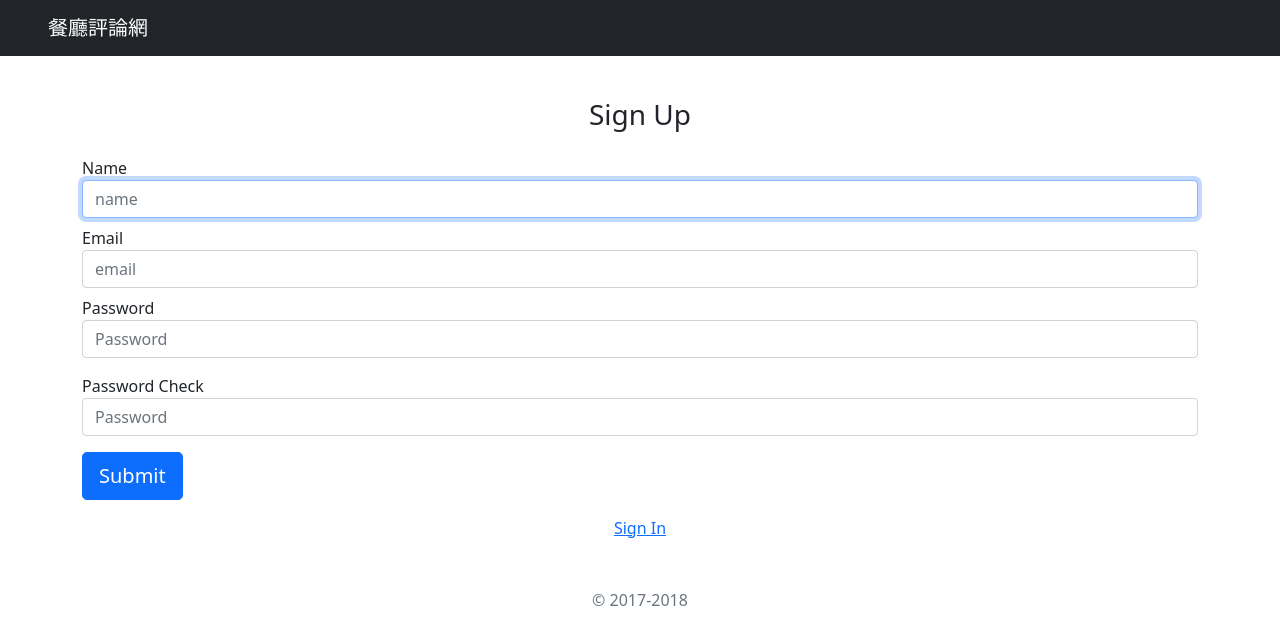
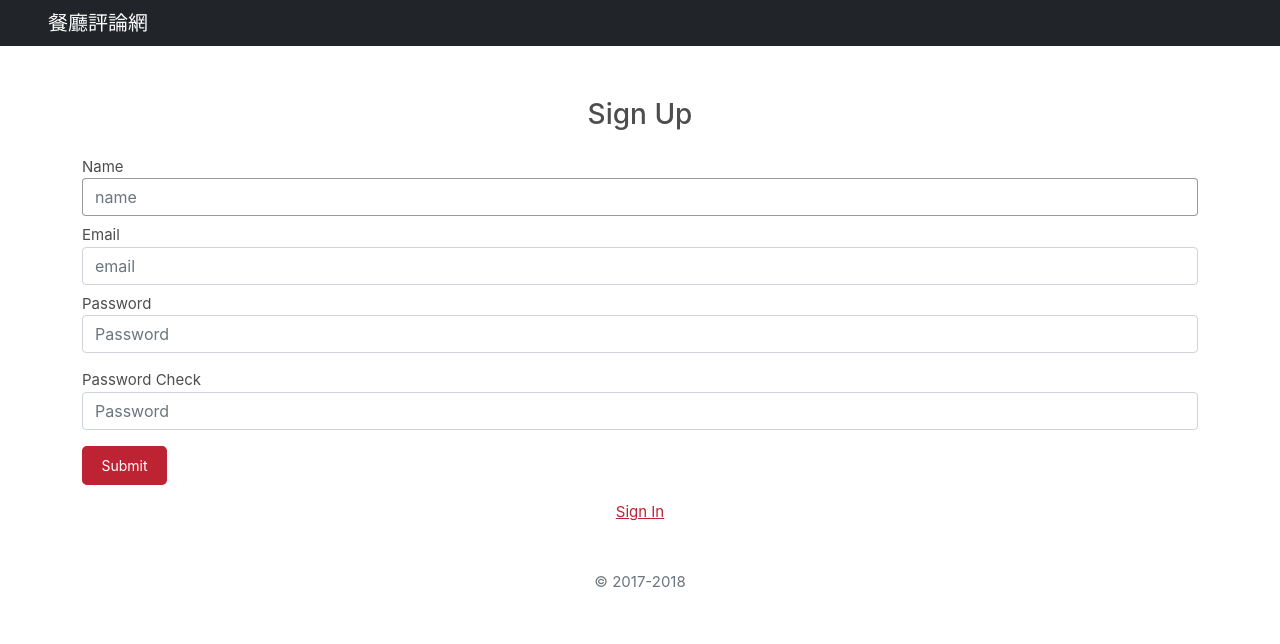
Before and after one commit to learnpytest/forum-front-end-vue2, a Vue app: page /#/signup in a window 1280 px wide. Shown: the top 644 px of the page. Built offline with nearby package versions, Linux system fonts and the light colour scheme.

Commit message:
add Spinner.vue and basic css

```diff
--- /dev/null
+++ b/src/assets/application.css
@@ -0,0 +1,130 @@
+/* ./src/assets/application.css */
+* {
+  font-size: 15px;
+  font-weight: normal;
+  font-family: -apple-system, BlinkMacSystemFont, 'Segoe UI', Roboto,
+    Oxygen-Sans, Ubuntu, Cantarell, 'Helvetica Neue', '微軟正黑體', Helvetica,
+    Arial, sans-serif;
+  line-height: 1.5;
+  color: #4d4d4d;
+  outline: none;
+}
+
+a {
+  color: #bd2333;
+  transition: all 0.3s ease-in-out;
+}
+
+a:hover {
+  color: #bd2333;
+}
+
+.table td,
+.table th {
+  vertical-align: middle;
+}
+
+.page-link:focus,
+.form-control:focus,
+.btn,
+.navbar-dark .navbar-toggler {
+  outline: none;
+  box-shadow: none;
+}
+
+.form-control:focus {
+  border: 1px solid rgba(0, 0, 0, 0.4);
+}
+
+.btn,
+.btn.btn-border:hover {
+  min-width: 85px;
+  padding: 7px 14px;
+  font-size: 14px;
+  color: white;
+  background-color: #bd2333;
+  border: 2px solid #bd2333;
+  transition: color 0.15s ease-in-out, background-color 0.15s ease-in-out,
+    border-color 0.15s ease-in-out, box-shadow 0.15s ease-in-out;
+}
+
+.btn-border,
+.btn:hover,
+.btn-primary:hover {
+  background: transparent;
+  color: #bd2333;
+  text-decoration: none;
+  border: 2px solid #bd2333;
+}
+
+.btn:focus {
+  box-shadow: none;
+}
+
+.btn-primary:not(:disabled):not(.disabled).active,
+.btn-primary:not(:disabled):not(.disabled):active,
+.show>.btn-primary.dropdown-toggle {
+  border: 2px solid #bd2333;
+  color: #bd2333;
+  background: transparent;
+}
+
+.btn-primary.disabled,
+.btn-primary:disabled {
+  color: #fff;
+  background-color: #bd2333;
+  border-color: #bd2333;
+}
+
+.btn-outline-success {
+  border-color: white;
+  border-width: 1px;
+}
+
+.btn-outline-success:hover {
+  color: rgba(255, 255, 255, 0.85);
+  border-color: rgba(255, 255, 255, 0.85);
+  border-width: 1px;
+}
+
+/* h1,
+.card-text {
+  font-family: serif;
+}
+
+.badge.badge-secondary {
+  color: inherit;
+  background-color: #e8e8e8;
+  padding: 6px;
+  font-size: 12.5px;
+}
+
+.card {
+  border: none;
+  box-shadow: -1px 4px 10px rgba(0, 0, 0, 0.06);
+}
+
+.card-text {
+  font-size: 17px;
+  line-height: 1.3;
+}
+
+.card-text.title-wrap {
+  margin: 0;
+}
+
+.card-text a {
+  font-family: inherit;
+  font-size: 24px;
+  line-height: 1.3;
+  color: #4d4d4d;
+}
+
+.card-text a:hover {
+  color: #bd2333;
+}
+
+.swal2-popup.swal2-toast {
+  box-shadow: none;
+  border: 1px solid #dadada;
+} */
--- /dev/null
+++ b/src/assets/reset.css
@@ -0,0 +1,135 @@
+/* http://meyerweb.com/eric/tools/css/reset/
+   v2.0 | 20110126
+   License: none (public domain)
+*/
+
+html,
+body,
+div,
+span,
+applet,
+object,
+iframe,
+h1,
+h2,
+h3,
+h4,
+h5,
+h6,
+p,
+blockquote,
+pre,
+a,
+abbr,
+acronym,
+address,
+big,
+cite,
+code,
+del,
+dfn,
+em,
+img,
+ins,
+kbd,
+q,
+s,
+samp,
+small,
+strike,
+strong,
+sub,
+sup,
+tt,
+var,
+b,
+u,
+i,
+center,
+dl,
+dt,
+dd,
+ol,
+ul,
+li,
+fieldset,
+form,
+label,
+legend,
+table,
+caption,
+tbody,
+tfoot,
+thead,
+tr,
+th,
+td,
+article,
+aside,
+canvas,
+details,
+embed,
+figure,
+figcaption,
+footer,
+header,
+hgroup,
+menu,
+nav,
+output,
+ruby,
+section,
+summary,
+time,
+mark,
+audio,
+video {
+  margin: 0;
+  padding: 0;
+  border: 0;
+  font-size: 100%;
+  font: inherit;
+  vertical-align: baseline;
+}
+
+/* HTML5 display-role reset for older browsers */
+article,
+aside,
+details,
+figcaption,
+figure,
+footer,
+header,
+hgroup,
+menu,
+nav,
+section {
+  display: block;
+}
+
+body {
+  line-height: 1;
+}
+
+ol,
+ul {
+  list-style: none;
+}
+
+blockquote,
+q {
+  quotes: none;
+}
+
+blockquote:before,
+blockquote:after,
+q:before,
+q:after {
+  content: '';
+  content: none;
+}
+
+table {
+  border-collapse: collapse;
+  border-spacing: 0;
+}
--- a/src/components/RestaurantsPagination.vue
+++ b/src/components/RestaurantsPagination.vue
@@ -2,7 +2,7 @@
   <nav aria-label="Page navigation example">
     <ul class="pagination">
       <!-- 前一頁 previousPage -->
-      <li :class="['page-item', { disabled: currentPage === 1 }]">
+      <li :class="['page-item', { disabled: page === 1 }]">
         <router-link
           class="page-link"
           aria-label="Previous"
--- /dev/null
+++ b/src/components/Spinner.vue
@@ -0,0 +1,49 @@
+// ./src/components/Spinner.vue
+<template>
+  <div class="spinner">
+    <div class="bouncing-loader">
+      <div />
+      <div />
+      <div />
+    </div>
+  </div>
+</template>
+
+<style scoped>
+.spinner {
+  padding-top: 100px;
+}
+
+.bouncing-loader {
+  display: flex;
+  justify-content: center;
+}
+
+.bouncing-loader > div {
+  width: 1rem;
+  height: 1rem;
+  margin: 3rem 0.2rem;
+  background: #bd2333;
+  border-radius: 50%;
+  animation: bouncing-loader 0.6s infinite alternate;
+}
+
+.bouncing-loader > div:nth-child(2) {
+  animation-delay: 0.2s;
+}
+
+.bouncing-loader > div:nth-child(3) {
+  animation-delay: 0.4s;
+}
+
+@keyframes bouncing-loader {
+  from {
+    opacity: 1;
+    transform: translateY(0);
+  }
+  to {
+    opacity: 0.1;
+    transform: translateY(-1rem);
+  }
+}
+</style>
--- a/src/views/RestaurantsFeeds.vue
+++ b/src/views/RestaurantsFeeds.vue
@@ -1,6 +1,8 @@
 <template>
   <div class="container py-5">
     <NavTabs />
+    <Spinner v-if="isLoading" />
+    <template v-else>
       <h1 class="mt-5">最新動態</h1>
       <hr />
       <div class="row mt-5">
@@ -13,6 +15,7 @@
           <NewestComments :comments="comments" />
         </div>
       </div>
+    </template>
   </div>
 </template>
 
@@ -22,6 +25,7 @@ import NewestRestaurants from "../components/NewestRestaurants.vue";
 import NewestComments from "../components/NewestComments.vue";
 import restaurantsFeedsAPI from "../apis/restaurantsFeeds";
 import { Toast } from "../utils/helpers";
+import Spinner from "../components/Spinner.vue";
 
 const filterComments = function (comments) {
   return comments.filter((comment) => comment.Restaurant && comment.text);
@@ -33,31 +37,31 @@ export default {
     NavTabs,
     NewestRestaurants,
     NewestComments,
+    Spinner,
   },
   data() {
     return {
       restaurants: [],
       comments: [],
+      isLoading: true,
     };
   },
   created() {
-    //fetch API
-    // this.$store.dispatch("mutationFetchRestaurantsFeeds");
-    // const { restaurants, comments } = this.$store.state.restaurantsFeeds;
-    // this.restaurants = restaurants;
-    // this.comments = filterComments(comments);
     this.fetchFeeds();
   },
   methods: {
     async fetchFeeds() {
       try {
+        this.isLoading = true;
         const { data, statusText } = await restaurantsFeedsAPI.getFeeds();
         if (statusText !== "OK")
           throw new Error("無法取得最新資料，稍後再嘗試");
         const { restaurants, comments } = data;
         this.restaurants = restaurants;
         this.comments = filterComments(comments);
+        this.isLoading = false;
       } catch (err) {
+        this.isLoading = false;
         Toast.fire({ icon: "error", title: err });
       }
     },
--- a/src/views/User.vue
+++ b/src/views/User.vue
@@ -1,7 +1,9 @@
 <template>
-  <div class="container py-5" v-if="!isLoading">
+  <div class="container py-5">
     <NavTabs />
+    <Spinner v-if="isLoading" />
     <!-- user card UserProfileCard.vue -->
+    <template v-else>
       <UserProfileCard
         :user="user"
         :currentUser="currentUser"
@@ -28,6 +30,7 @@
           />
         </div>
       </div>
+    </template>
   </div>
 </template>
 <script>
@@ -38,6 +41,8 @@ import UserFollowersCard from "../components/UserFollowersCard.vue";
 import UserCommentsCard from "../components/UserCommentsCard.vue";
 import UserFavoritedRestaurantsCard from "../components/UserFavoritedRestaurantsCard.vue";
 import usersAPI from "../apis/users";
+import Spinner from "../components/Spinner";
+
 import { Toast } from "../utils/helpers";
 import { mapState } from "vuex";
 
@@ -50,6 +55,7 @@ export default {
     UserFollowersCard,
     UserCommentsCard,
     UserFavoritedRestaurantsCard,
+    Spinner,
   },
   data() {
     return {
@@ -72,7 +78,7 @@ export default {
     };
   },
   computed: {
-    ...mapState(["currentUser", "isAuthenticated", "isProcessing"]),
+    ...mapState(["currentUser", "isAuthenticated"]),
   },
   created() {
     //todo fetch api
@@ -88,6 +94,7 @@ export default {
     async fetchUser(userId) {
       //todo fetch api
       try {
+        this.isLoading = true;
         const { data, statusText } = await usersAPI.getUser({ userId });
         if (statusText !== "OK") throw new Error(statusText);
         const {
@@ -119,8 +126,9 @@ export default {
         this.followings = Followings;
         this.comments = Comments;
         this.favoritedRestaurants = FavoritedRestaurants;
-        this.isLoading = this.isProcessing;
+        this.isLoading = false;
       } catch (err) {
+        this.isLoading = false;
         Toast.fire({
           icon: "error",
           title: "無法取得使用者資料",
```
Also changed, not shown: src/main.js (+3 -97 lines). Lines whose indentation alone changed are shown as unchanged.
